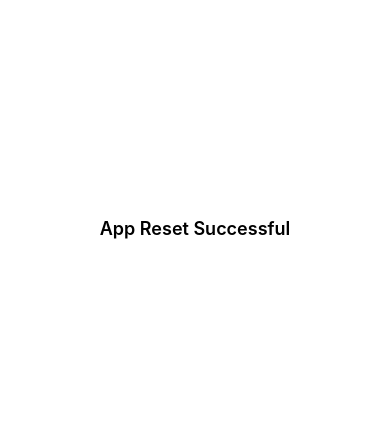
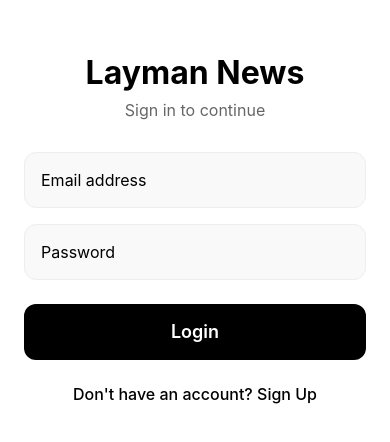
Before and after one commit to ace-tk/Layman, a React Native app in the folder layman-app/: screen /Login in a window 390 px wide. Shown: the part 194-636 px from the top of the page. Built offline with nearby package versions, Linux system fonts and the light colour scheme; no server answers.

Commit message:
added basic login

```diff
--- a/layman-app/App.js
+++ b/layman-app/App.js
@@ -1,16 +1,16 @@
 import React, { useEffect } from 'react';
-import { View, Text, StyleSheet } from 'react-native';
+import { NavigationContainer } from '@react-navigation/native';
 import * as SplashScreen from 'expo-splash-screen';
+import AuthNavigator from './src/navigation/AuthNavigator';
 
 // Keep the splash screen visible while we fetch resources
 SplashScreen.preventAutoHideAsync();
 
 export default function App() {
   useEffect(() => {
-    // Hide splash screen after component mounts
     async function prepare() {
       try {
-        // You can add any pre-loading logic here
+        // Pre-loading logic can go here
         await new Promise(resolve => setTimeout(resolve, 500));
       } finally {
         await SplashScreen.hideAsync();
@@ -20,21 +20,8 @@ export default function App() {
   }, []);
 
   return (
-    <View style={styles.container}>
-      <Text style={styles.text}>App Reset Successful</Text>
-    </View>
+    <NavigationContainer>
+      <AuthNavigator />
+    </NavigationContainer>
   );
 }
-
-const styles = StyleSheet.create({
-  container: {
-    flex: 1,
-    backgroundColor: '#fff',
-    alignItems: 'center',
-    justifyContent: 'center',
-  },
-  text: {
-    fontSize: 18,
-    fontWeight: '600',
-  },
-});
--- /dev/null
+++ b/layman-app/src/navigation/AuthNavigator.tsx
@@ -0,0 +1,13 @@
+import React from 'react';
+import { createNativeStackNavigator } from '@react-navigation/native-stack';
+import LoginScreen from '../screens/LoginScreen';
+
+const Stack = createNativeStackNavigator();
+
+export default function AuthNavigator() {
+  return (
+    <Stack.Navigator screenOptions={{ headerShown: false }}>
+      <Stack.Screen name="Login" component={LoginScreen} />
+    </Stack.Navigator>
+  );
+}
--- /dev/null
+++ b/layman-app/src/screens/LoginScreen.tsx
@@ -0,0 +1,184 @@
+import React, { useState } from 'react';
+import {
+  View,
+  Text,
+  TextInput,
+  TouchableOpacity,
+  StyleSheet,
+  KeyboardAvoidingView,
+  Platform,
+  ActivityIndicator,
+  Alert
+} from 'react-native';
+import { supabase } from '../services/supabase';
+
+export default function LoginScreen() {
+  const [email, setEmail] = useState('');
+  const [password, setPassword] = useState('');
+  const [loading, setLoading] = useState(false);
+  const [isSignUp, setIsSignUp] = useState(false);
+
+  const handleAuth = async () => {
+    if (!email || !password) {
+      Alert.alert('Error', 'Please fill in all fields');
+      return;
+    }
+
+    setLoading(true);
+    try {
+      if (isSignUp) {
+        // Sign Up Logic
+        const { data, error } = await supabase.auth.signUp({
+          email: email,
+          password: password,
+        });
+
+        if (error) {
+          Alert.alert('Sign Up Failed', error.message);
+        } else {
+          // If session is returned, user is auto-logged in (Confirm Email is OFF)
+          // If no session, they need to check email (Confirm Email is ON)
+          if (data.session) {
+            Alert.alert('Success', 'Account created and logged in!');
+          } else {
+            Alert.alert('Success', 'Check your email for the confirmation link!');
+          }
+        }
+      } else {
+        // Login Logic
+        const { error } = await supabase.auth.signInWithPassword({
+          email: email,
+          password: password,
+        });
+
+        if (error) {
+          Alert.alert('Login Failed', error.message);
+        } else {
+          Alert.alert('Success', 'You are now logged in!');
+        }
+      }
+    } catch (err: any) {
+      Alert.alert('Error', 'An unexpected error occurred');
+      console.error(err);
+    } finally {
+      setLoading(false);
+    }
+  };
+
+  return (
+    <KeyboardAvoidingView
+      behavior={Platform.OS === 'ios' ? 'padding' : 'height'}
+      style={styles.container}
+    >
+      <View style={styles.inner}>
+        <Text style={styles.title}>Layman News</Text>
+        <Text style={styles.subtitle}>
+          {isSignUp ? 'Create your account' : 'Sign in to continue'}
+        </Text>
+
+        <TextInput
+          style={styles.input}
+          placeholder="Email address"
+          value={email}
+          onChangeText={setEmail}
+          autoCapitalize="none"
+          keyboardType="email-address"
+          editable={!loading}
+        />
+
+        <TextInput
+          style={styles.input}
+          placeholder="Password"
+          value={password}
+          onChangeText={setPassword}
+          secureTextEntry
+          editable={!loading}
+        />
+
+        <TouchableOpacity
+          style={[styles.button, loading && styles.buttonDisabled]}
+          onPress={handleAuth}
+          disabled={loading}
+        >
+          {loading ? (
+            <ActivityIndicator color="#fff" />
+          ) : (
+            <Text style={styles.buttonText}>
+              {isSignUp ? 'Sign Up' : 'Login'}
+            </Text>
+          )}
+        </TouchableOpacity>
+
+        <TouchableOpacity
+          style={styles.toggleButton}
+          onPress={() => setIsSignUp(!isSignUp)}
+          disabled={loading}
+        >
+          <Text style={styles.toggleText}>
+            {isSignUp ? 'Already have an account? Login' : "Don't have an account? Sign Up"}
+          </Text>
+        </TouchableOpacity>
+      </View>
+    </KeyboardAvoidingView>
+  );
+}
+
+const styles = StyleSheet.create({
+  container: {
+    flex: 1,
+    backgroundColor: '#fff',
+  },
+  inner: {
+    flex: 1,
+    justifyContent: 'center',
+    padding: 24,
+  },
+  title: {
+    fontSize: 32,
+    fontWeight: 'bold',
+    color: '#000',
+    marginBottom: 8,
+    textAlign: 'center',
+  },
+  subtitle: {
+    fontSize: 16,
+    color: '#666',
+    marginBottom: 32,
+    textAlign: 'center',
+  },
+  input: {
+    height: 56,
+    borderWidth: 1,
+    borderColor: '#EEE',
+    borderRadius: 12,
+    paddingHorizontal: 16,
+    marginBottom: 16,
+    fontSize: 16,
+    backgroundColor: '#F9F9F9',
+  },
+  button: {
+    height: 56,
+    backgroundColor: '#000',
+    borderRadius: 12,
+    justifyContent: 'center',
+    alignItems: 'center',
+    marginTop: 8,
+  },
+  buttonDisabled: {
+    backgroundColor: '#666',
+  },
+  buttonText: {
+    color: '#fff',
+    fontSize: 18,
+    fontWeight: '600',
+  },
+  toggleButton: {
+    marginTop: 24,
+    alignItems: 'center',
+  },
+  toggleText: {
+    fontSize: 16,
+    color: '#000',
+    fontWeight: '500',
+  },
+});
--- /dev/null
+++ b/layman-app/src/services/supabase.js
@@ -0,0 +1,15 @@
+import 'react-native-url-polyfill/auto';
+import AsyncStorage from '@react-native-async-storage/async-storage';
+import { createClient } from '@supabase/supabase-js';
+
+const supabaseUrl = process.env.EXPO_PUBLIC_SUPABASE_URL;
+const supabaseAnonKey = process.env.EXPO_PUBLIC_SUPABASE_ANON_KEY;
+
+export const supabase = createClient(supabaseUrl, supabaseAnonKey, {
+  auth: {
+    storage: AsyncStorage,
+    autoRefreshToken: true,
+    persistSession: true,
+    detectSessionInUrl: false,
+  },
+});
```
Also changed, not shown: 1 other file (tests, documents, lock files or other folders).
